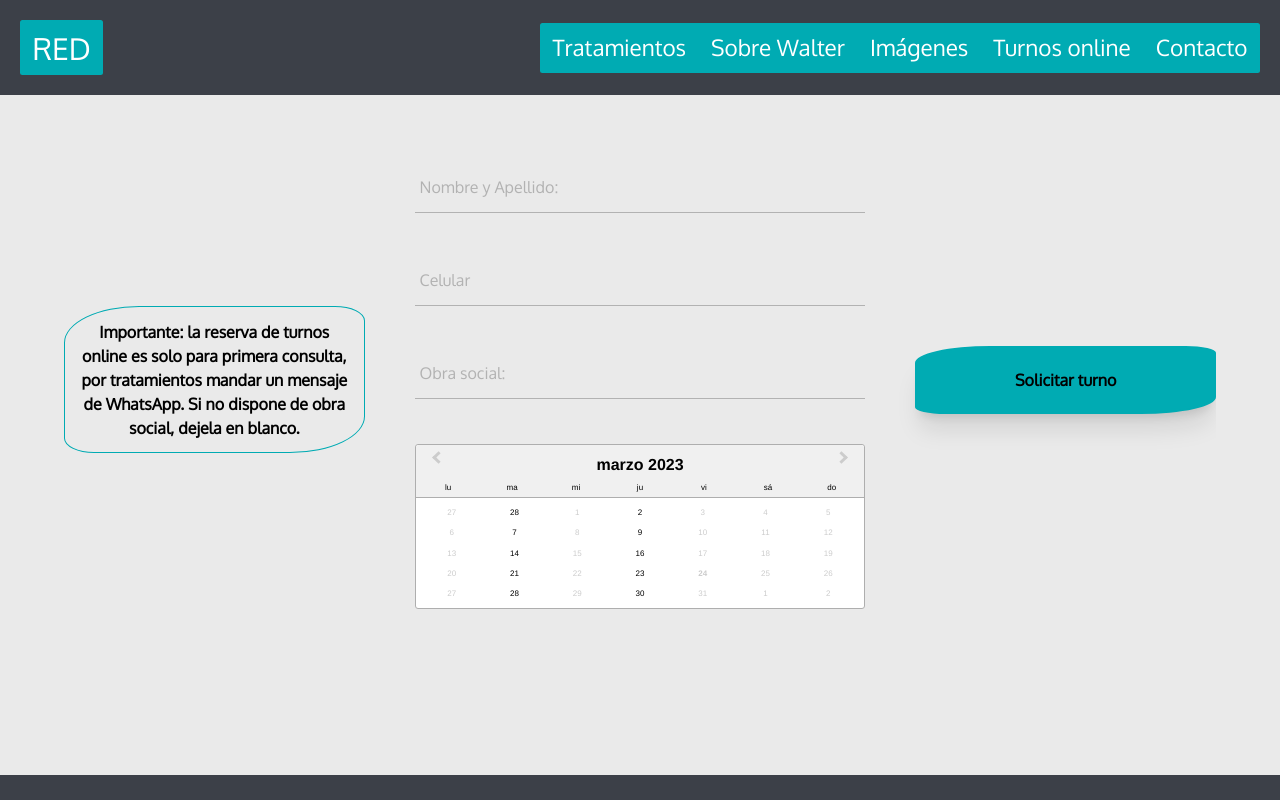
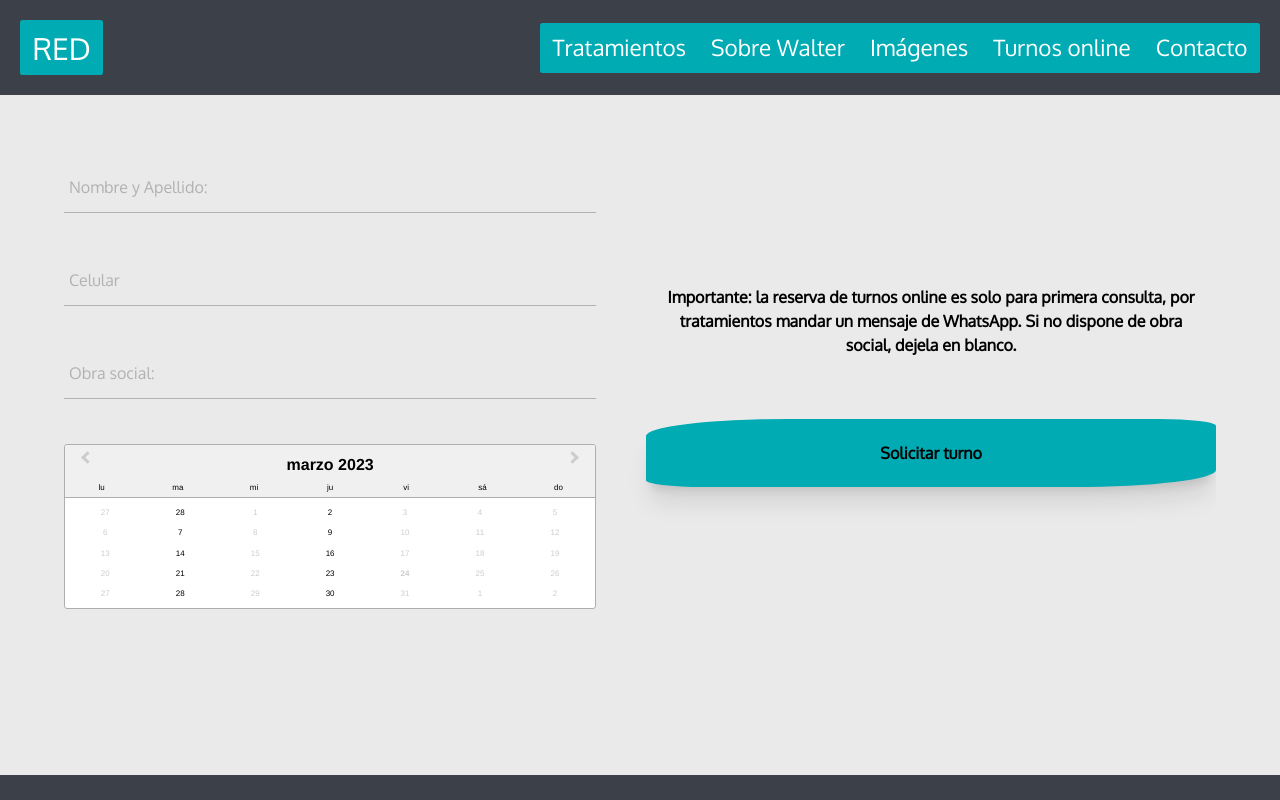
Before and after one commit to AntonioDelGreco/consultorio_FRONTEND, a React (Vite) app: page /turnos in a window 1280 px wide. Built offline with nearby package versions, Linux system fonts and the light colour scheme; no server answers.

Commit message:
Arreglos esteticos a turnos

```diff
--- a/src/components/Turnos.jsx
+++ b/src/components/Turnos.jsx
@@ -94,11 +94,9 @@ const Turnos = () => {
 
   return (
     <main className="contenedor py-10 overflow-x-hidden">
-      <form className='flex flex-col md:flex-row items-center gap-20' onSubmit={handleFormSubmit}>
-        <div className='md:w-1/3'>
-          <h2 className='border border-turqueza border-dos-esquinas p-5 text-center font-bold'>Importante: la reserva de turnos online es solo para primera consulta, por tratamientos mandar un mensaje de WhatsApp. Si no dispone de obra social, dejela en blanco.</h2>
-        </div>
-        <div className='w-full md:w-1/2'>
+      <form className='flex flex-col md:flex-row items-center justify-between gap-20' onSubmit={handleFormSubmit}>
+
+        <div className='w-full'>
           <InputForm
             tipoInput='input'
             label='Nombre y Apellido:'
@@ -139,8 +137,9 @@ const Turnos = () => {
             { horario && <p ref={horarioRef} className='mb-16'>Su horario sera: <span className='font-bold text-3xl'>{horario}hs</span>. Existen dos horarios, uno para cada dia. De lo contrario comunicarse por WhatsApp.</p> }
           </Collapse>
         </div>
-        <div className='md:w-1/3'>
-          <Button tipo={'submit'} texto={'Solicitar turno'}/>
+        <div className='flex flex-col gap-10 md:gap-20'>
+            <h2 className='p-5 text-center font-bold'>Importante: la reserva de turnos online es solo para primera consulta, por tratamientos mandar un mensaje de WhatsApp. Si no dispone de obra social, dejela en blanco.</h2>
+            <Button tipo={'submit'} texto={'Solicitar turno'}/>
         </div>
       </form>
       { alerta.open ? <Alerta alerta={alerta} alertaRef={alertaRef}/> : null }
```
